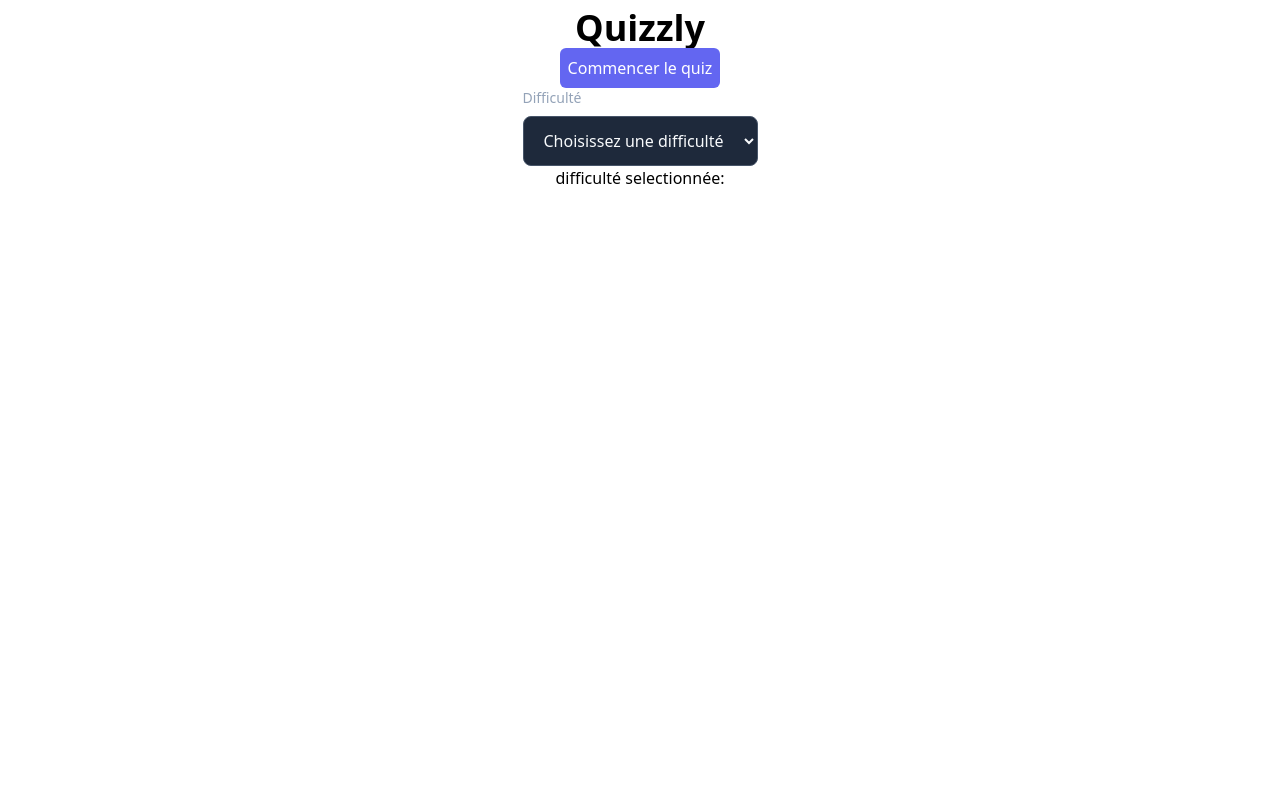
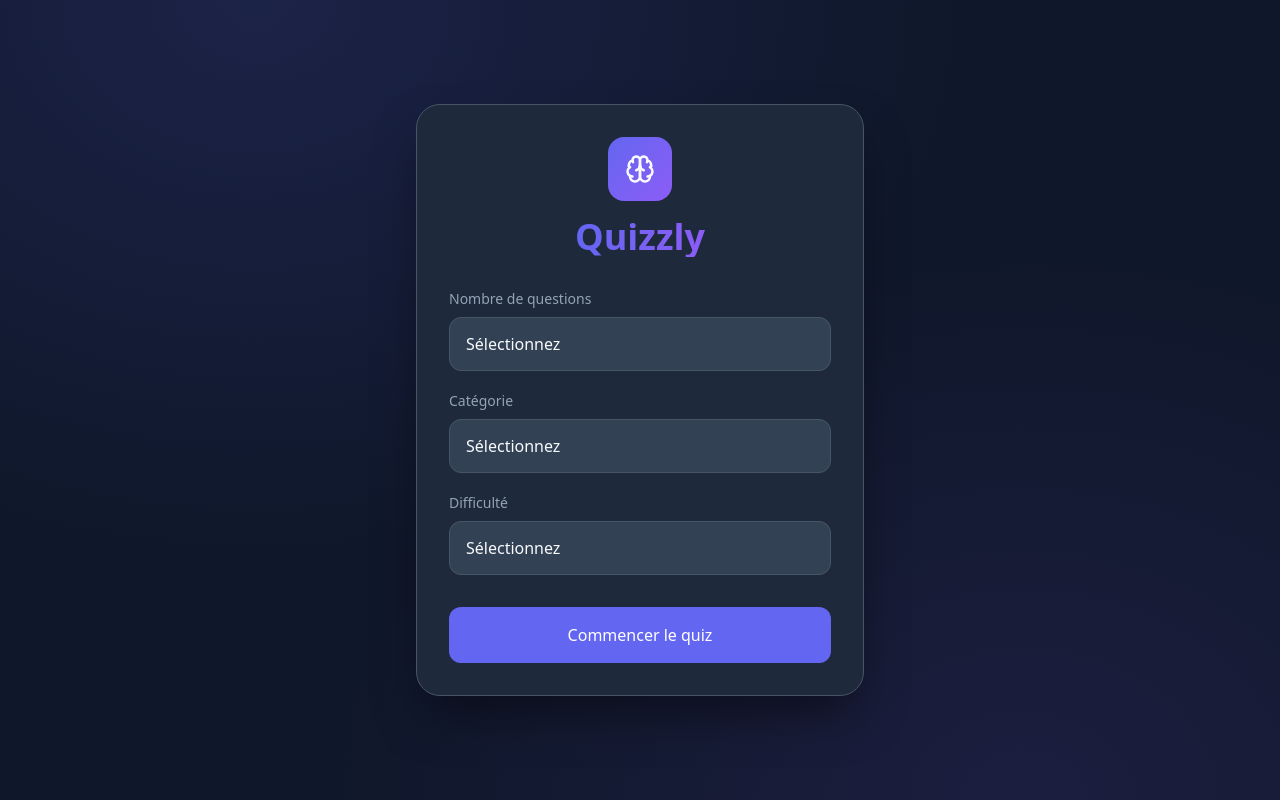
Before and after one commit to Okinest/Quizzly, a React (Vite) app: page / in a window 1280 px wide. Built offline with nearby package versions, Linux system fonts and the light colour scheme.

Commit message:
Add react-icons dependency, enhance StartScreen with question amount and category selection, and improve UI styles for buttons and selects

```diff
--- a/package.json
+++ b/package.json
@@ -12,6 +12,7 @@
     "bun-plugin-tailwind": "^0.1.2",
     "react": "^19",
     "react-dom": "^19",
+    "react-icons": "^5.5.0",
     "tailwindcss": "^4.1.11"
   },
   "devDependencies": {
--- a/src/components/pages/StartScreen.tsx
+++ b/src/components/pages/StartScreen.tsx
@@ -1,11 +1,32 @@
 import { useState } from "react";
+import { LuBrain } from "react-icons/lu";
 import Button from "../ui/Button";
 import Select from "../ui/Select";
 import type { Option } from "../../types/select";
 
 export default function StartScreen() {
 
+    const [amount, setAmount] = useState<string>("");
+    const [category, setCategory] = useState<string>("");
     const [difficulty, setDifficulty] = useState<string>("");
+
+    const amountOptions: Option[] = [
+        { value: "3", label: "3" },
+        { value: "5", label: "5" },
+        { value: "10", label: "10" },
+        { value: "15", label: "15" },
+        { value: "20", label: "20" },
+    ];
+
+    const categoryOptions: Option[] = [
+        { value: "9", label: "General Knowledge" },
+        { value: "11", label: "Entertainment: Film" },
+        { value: "15", label: "Entertainment: Video Games" },
+        { value: "18", label: "Science: Computers" },
+        { value: "21", label: "Sports" },
+        { value: "28", label: "Vehicles" },
+        { value: "31", label: "Entertainment: Japanese Anime & Manga" },
+    ];
 
     const difficultyOptions: Option[] = [
         { value: "easy", label: "Facile" },
@@ -14,17 +35,51 @@ export default function StartScreen() {
     ];
 
     return (
-        <div className="flex flex-col items-center justify-center">
-            <h1 className="text-4xl font-bold mt-2">Quizzly</h1>
-            <Button label="Commencer le quiz" />
+        <div className="gradient-bg min-h-screen flex items-center justify-center p-4">
+            <div className="card w-full max-w-md p-8">
+                {/* Header */}
+                <div className="text-center">
+                    <div className="flex flex-col items-center mb-8">
+                        <div className="inline-flex items-center justify-center w-16 h-16 rounded-2xl bg-gradient-to-br from-primary to-secondary mb-4">
+                            <span className="text-3xl"><LuBrain /></span>
+                        </div>
+                        <h1 className="text-4xl font-bold bg-gradient-to-r from-primary to-secondary bg-clip-text text-transparent">
+                            Quizzly
+                        </h1>
+                    </div>
+                </div>
+
+                {/* Form */}
+                <div className="space-y-5">
+                    <Select
+                        label="Nombre de questions"
+                        options={amountOptions}
+                        value={amount}
+                        onChange={setAmount}
+                        placeholder="Sélectionnez"
+                    />
+                    <Select
+                        label="Catégorie"
+                        options={categoryOptions}
+                        value={category}
+                        onChange={setCategory}
+                        placeholder="Sélectionnez"
+                    />
                     <Select
                         label="Difficulté"
                         options={difficultyOptions}
                         value={difficulty}
                         onChange={setDifficulty}
-                placeholder="Choisissez une difficulté"
+                        placeholder="Sélectionnez"
                     />
-            <p>difficulté selectionnée: {difficulty}</p>
                 </div>
-    )
+
+                <div className="mt-8">
+                    <Button
+                        label="Commencer le quiz"
+                    />
+                </div>
+            </div>
+        </div>
+    );
 }
--- a/src/components/ui/Button.tsx
+++ b/src/components/ui/Button.tsx
@@ -1,6 +1,6 @@
 export default function Button({ label }: { label: string }) {
     return (
-        <button className="bg-primary text-white p-2 rounded-md">
+        <button className="bg-primary text-white p-4 rounded-xl w-full cursor-pointer">
             {label}
         </button>
   );
--- a/src/components/ui/Select.tsx
+++ b/src/components/ui/Select.tsx
@@ -11,15 +11,20 @@ export default function Select({ label, options, value, onChange, placeholder }:
         value={value}
         onChange={(e) => onChange(e.target.value)}
         className="
-          bg-surface
+          bg-surface-hover
           text-text
           border border-border
-          rounded-lg
-          px-4 py-3
+          rounded-xl
+          px-4 py-3.5
           focus:outline-none
           focus:ring-2
           focus:ring-primary
+          focus:border-primary
           cursor-pointer
+          transition-all duration-200
+          hover:border-primary/50
+          appearance-none
+          pr-12
         "
       >
         {placeholder && (
--- a/src/styles/index.css
+++ b/src/styles/index.css
@@ -23,5 +23,24 @@
     --timer-safe: #22c55e;
     --timer-warning: #f59e0b;
     --timer-danger: #ef4444;
+}
 
+body {
+    background-color: var(--color-background);
+    color: var(--color-text);
+    min-height: 100vh;
 }
+
+.gradient-bg {
+    background:
+        radial-gradient(ellipse at 20% 0%, rgba(99, 102, 241, 0.15) 0%, transparent 50%),
+        radial-gradient(ellipse at 80% 100%, rgba(139, 92, 246, 0.1) 0%, transparent 50%),
+        var(--color-background);
+}
+
+.card {
+    background: var(--color-surface);
+    border: 1px solid var(--color-border);
+    border-radius: 1.5rem;
+    box-shadow: 0 25px 50px -12px rgba(0, 0, 0, 0.5);
+}
```
Also changed, not shown: 1 other file (tests, documents, lock files or other folders). Lines whose indentation alone changed are shown as unchanged.
